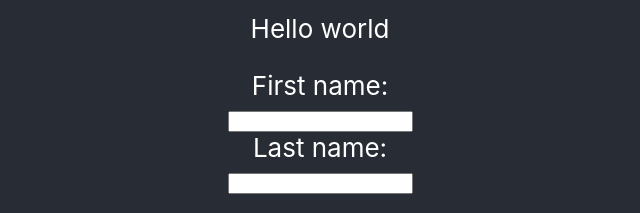
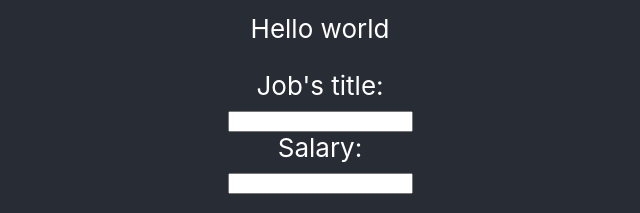
Before and after one commit to duongvanhuy/reactjs-basic, a React (Create React App) app: page / in a window 1280 px wide. Shown: the part 303-516 px from the top of the page, without its empty margins (320-960 px from the left). Built offline with nearby package versions, Linux system fonts and the light colour scheme.

Commit message:
fix: move function from parent to child

```diff
--- a/src/views/example/FormComponent.js
+++ b/src/views/example/FormComponent.js
@@ -18,24 +18,32 @@ class FormComponent extends React.Component {
     }
     handleOnClickSubmit = (event) => {
         event.preventDefault()
+        if (!this.state.title || !this.state.salary) {
+            alert('Missing required params')
+            return
+        }
         this.props.addComponent({
             id: Math.floor(Math.random() * 1000),
             title: this.state.title,
             salary: this.state.salary,
         })
         console.log('Value form: ', this.state)
+        this.setState({
+            title: '',
+            salary: '',
+        })
     }
     render() {
 
         return (
             <>
                 <form >
-                    <label htmlFor="fname">First name:</label ><br />
+                    <label htmlFor="fname">Job's title:</label ><br />
                     <input
                         type="text"
                         value={this.state.title}
                         onChange={(event) => this.handleChangeJobName(event)} /><br />
-                    <label htmlFor="lname">Last name:</label><br />
+                    <label htmlFor="lname">Salary:</label><br />
                     <input
                         type="text"
                         value={this.state.salary}
```
